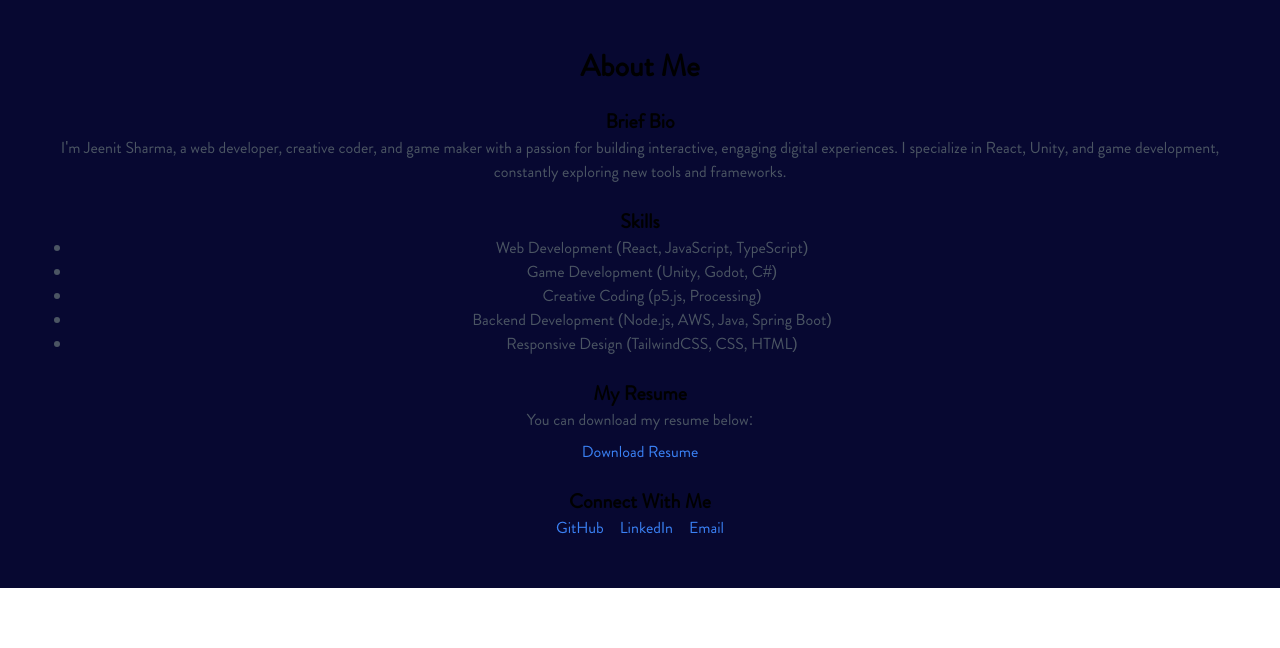
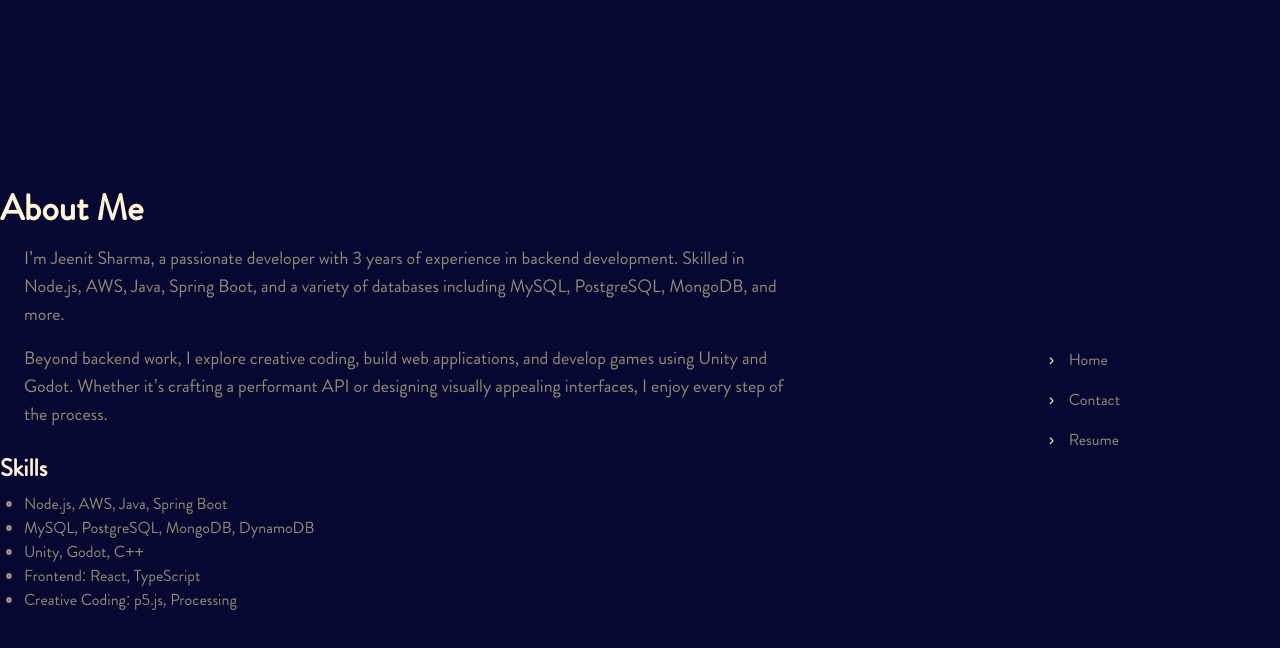
Before and after one commit to js313/portfolio, a React (Create React App) app: page /about in a window 1280 px wide. Shown: the top 648 px of the page. Built offline with nearby package versions, Linux system fonts and the light colour scheme.

Commit message:
feat: use layout, preliminary design for about page

```diff
--- a/src/layouts/BipartiteLayout.tsx
+++ b/src/layouts/BipartiteLayout.tsx
@@ -2,12 +2,12 @@ import React from "react";
 
 interface BipartiteLayoutProps {
   leftContent: React.ReactNode;
-  rightComponent: React.ReactNode;
+  rightContent: React.ReactNode;
 }
 
 const BipartiteLayout: React.FC<BipartiteLayoutProps> = ({
   leftContent,
-  rightComponent,
+  rightContent,
 }) => {
   return (
     <div className="container mx-auto h-screen flex">
@@ -17,7 +17,7 @@ const BipartiteLayout: React.FC<BipartiteLayoutProps> = ({
       </div>
 
       {/* Right Half */}
-      <div className="w-1/4 flex items-center">{rightComponent}</div>
+      <div className="w-1/4 flex items-center">{rightContent}</div>
     </div>
   );
 };
--- a/src/pages/About.tsx
+++ b/src/pages/About.tsx
@@ -1,61 +1,65 @@
 import React from "react";
+import Animated from "components/Animated";
+import { defaultAnimationProps } from "constants/animations";
+import BipartiteLayout from "layouts/BipartiteLayout";
+import { NavItem } from "types/navigation";
+import Navigation from "components/Navigation";
+
+const navItems: NavItem[] = [
+  // TODO: Make dynamic, get form backend
+  { name: "Home", to: "/home" },
+  { name: "Contact", to: "/contact" },
+  { name: "Resume", to: "/api/backend" },
+];
 
 const About: React.FC = () => {
+  const leftContent = (
+    <div className="w-3/4 text-left">
+      <Animated {...defaultAnimationProps}>
+        <h1 className="text-4xl font-bold text-primary">About Me</h1>
+      </Animated>
+      <Animated
+        {...defaultAnimationProps}
+        transition={{ ...defaultAnimationProps.transition, delay: 0.3 }}
+      >
+        <p className="text-lg text-secondary mt-4 ml-6">
+          I’m Jeenit Sharma, a passionate developer with 3 years of experience
+          in backend development. Skilled in Node.js, AWS, Java, Spring Boot,
+          and a variety of databases including MySQL, PostgreSQL, MongoDB, and
+          more.
+        </p>
+      </Animated>
+      <Animated
+        {...defaultAnimationProps}
+        transition={{ ...defaultAnimationProps.transition, delay: 0.6 }}
+      >
+        <p className="text-lg text-secondary mt-4 ml-6">
+          Beyond backend work, I explore creative coding, build web
+          applications, and develop games using Unity and Godot. Whether it’s
+          crafting a performant API or designing visually appealing interfaces,
+          I enjoy every step of the process.
+        </p>
+      </Animated>
+      <Animated
+        {...defaultAnimationProps}
+        transition={{ ...defaultAnimationProps.transition, delay: 0.9 }}
+      >
+        <h2 className="text-2xl font-bold text-primary mt-6">Skills</h2>
+        <ul className="list-disc ml-6 mt-2 text-secondary">
+          <li>Node.js, AWS, Java, Spring Boot</li>
+          <li>MySQL, PostgreSQL, MongoDB, DynamoDB</li>
+          <li>Unity, Godot, C++</li>
+          <li>Frontend: React, TypeScript</li>
+          <li>Creative Coding: p5.js, Processing</li>
+        </ul>
+      </Animated>
+    </div>
+  );
+
+  const rightContent = <Navigation navItems={navItems} />;
+
   return (
-    <div className="p-12">
-      <h2 className="text-3xl font-bold">About Me</h2>
-
-      <div className="mt-6">
-        <h3 className="text-xl font-semibold">Brief Bio</h3>
-        <p className="text-gray-600">
-          I'm Jeenit Sharma, a web developer, creative coder, and game maker
-          with a passion for building interactive, engaging digital experiences.
-          I specialize in React, Unity, and game development, constantly
-          exploring new tools and frameworks.
-        </p>
-      </div>
-
-      <div className="mt-6">
-        <h3 className="text-xl font-semibold">Skills</h3>
-        <ul className="list-disc ml-6 text-gray-600">
-          <li>Web Development (React, JavaScript, TypeScript)</li>
-          <li>Game Development (Unity, Godot, C#)</li>
-          <li>Creative Coding (p5.js, Processing)</li>
-          <li>Backend Development (Node.js, AWS, Java, Spring Boot)</li>
-          <li>Responsive Design (TailwindCSS, CSS, HTML)</li>
-        </ul>
-      </div>
-
-      <div className="mt-6">
-        <h3 className="text-xl font-semibold">My Resume</h3>
-        <p className="text-gray-600">You can download my resume below:</p>
-        <a
-          href="/path/to/resume.pdf"
-          download
-          className="text-blue-500 hover:underline mt-2 block"
-        >
-          Download Resume
-        </a>
-      </div>
-
-      <div className="mt-6">
-        <h3 className="text-xl font-semibold">Connect With Me</h3>
-        <div className="space-x-4">
-          <a href="#" className="text-blue-500 hover:underline">
-            GitHub
-          </a>
-          <a href="#" className="text-blue-500 hover:underline">
-            LinkedIn
-          </a>
-          <a
-            href="mailto:youremail@example.com"
-            className="text-blue-500 hover:underline"
-          >
-            Email
-          </a>
-        </div>
-      </div>
-    </div>
+    <BipartiteLayout leftContent={leftContent} rightContent={rightContent} />
   );
 };
 
--- a/src/pages/Contact.tsx
+++ b/src/pages/Contact.tsx
@@ -3,6 +3,7 @@ import Animated from "components/Animated";
 import Navigation from "components/Navigation";
 import { NavItem } from "types/navigation";
 import { defaultAnimationProps } from "constants/animations";
+import BipartiteLayout from "layouts/BipartiteLayout";
 
 const containerVariants = {
   hidden: { opacity: 0 },
@@ -28,9 +29,7 @@ const navItems: NavItem[] = [
 ];
 
 const Contact: React.FC = () => {
-  return (
-    <div className="container mx-auto h-screen flex">
-      <div className="flex-grow flex flex-col justify-center items-start">
+  const leftContent = (
     <div className="flex flex-col items-start ml-10">
       <Animated {...defaultAnimationProps}>
         <h1 className="text-4xl text-secondary">
@@ -42,8 +41,7 @@ const Contact: React.FC = () => {
         transition={{ ...defaultAnimationProps.transition, delay: 0.5 }}
       >
         <p className="text-lg text-secondary mt-2">
-              Feel free to drop me a message. I'll get back to you as soon as I
-              can!
+          Feel free to drop me a message. I'll get back to you as soon as I can!
         </p>
       </Animated>
       <Animated
@@ -57,11 +55,7 @@ const Contact: React.FC = () => {
             <input type="text" placeholder="Name" className="input-base" />
           </Animated>
           <Animated variants={itemVariants}>
-                <input
-                  type="email"
-                  placeholder="Email"
-                  className="input-base"
-                />
+            <input type="email" placeholder="Email" className="input-base" />
           </Animated>
           <Animated variants={itemVariants}>
             <textarea
@@ -77,12 +71,11 @@ const Contact: React.FC = () => {
         </form>
       </Animated>
     </div>
-      </div>
+  );
 
-      <div className="w-1/4 flex items-center">
-        <Navigation navItems={navItems} />
-      </div>
-    </div>
+  const rightContent = <Navigation navItems={navItems} />;
+  return (
+    <BipartiteLayout leftContent={leftContent} rightContent={rightContent} />
   );
 };
 
--- a/src/pages/Home.tsx
+++ b/src/pages/Home.tsx
@@ -3,6 +3,7 @@ import Navigation from "components/Navigation";
 import Animated from "components/Animated";
 import { NavItem } from "types/navigation";
 import { defaultAnimationProps } from "constants/animations";
+import BipartiteLayout from "layouts/BipartiteLayout";
 
 const navItems: NavItem[] = [
   { name: "Projects", to: "/projects" },
@@ -10,11 +11,8 @@ const navItems: NavItem[] = [
   { name: "About", to: "/about" },
 ];
 
-const Home: React.FC = (props) => {
-  return (
-    // This bipartite layout is used in multiple pages, make it a reusable custom layout
-    <div className="container mx-auto h-screen flex">
-      <div className="flex-grow flex flex-col justify-center items-start">
+const Home: React.FC = () => {
+  const leftContent = (
     <div className="flex flex-row">
       <Animated {...defaultAnimationProps} className="ml-10">
         <img
@@ -51,11 +49,12 @@ const Home: React.FC = (props) => {
         </Animated>
       </div>
     </div>
-      </div>
-      <div className="w-1/4 flex items-center">
-        <Navigation navItems={navItems} />
-      </div>
-    </div>
+  );
+
+  const rightContent = <Navigation navItems={navItems} />;
+
+  return (
+    <BipartiteLayout leftContent={leftContent} rightContent={rightContent} />
   );
 };
 
```
Lines whose indentation alone changed are shown as unchanged.
